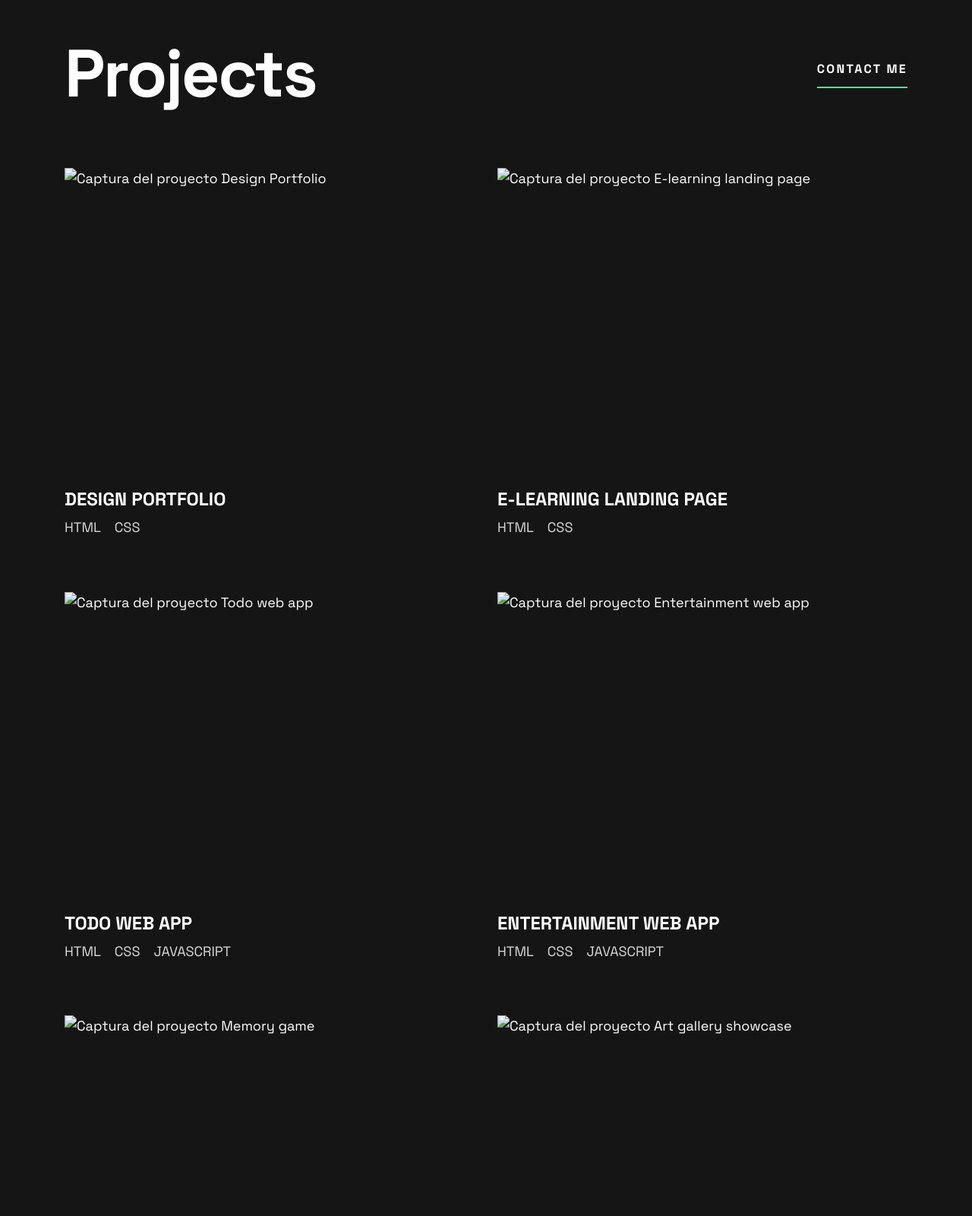
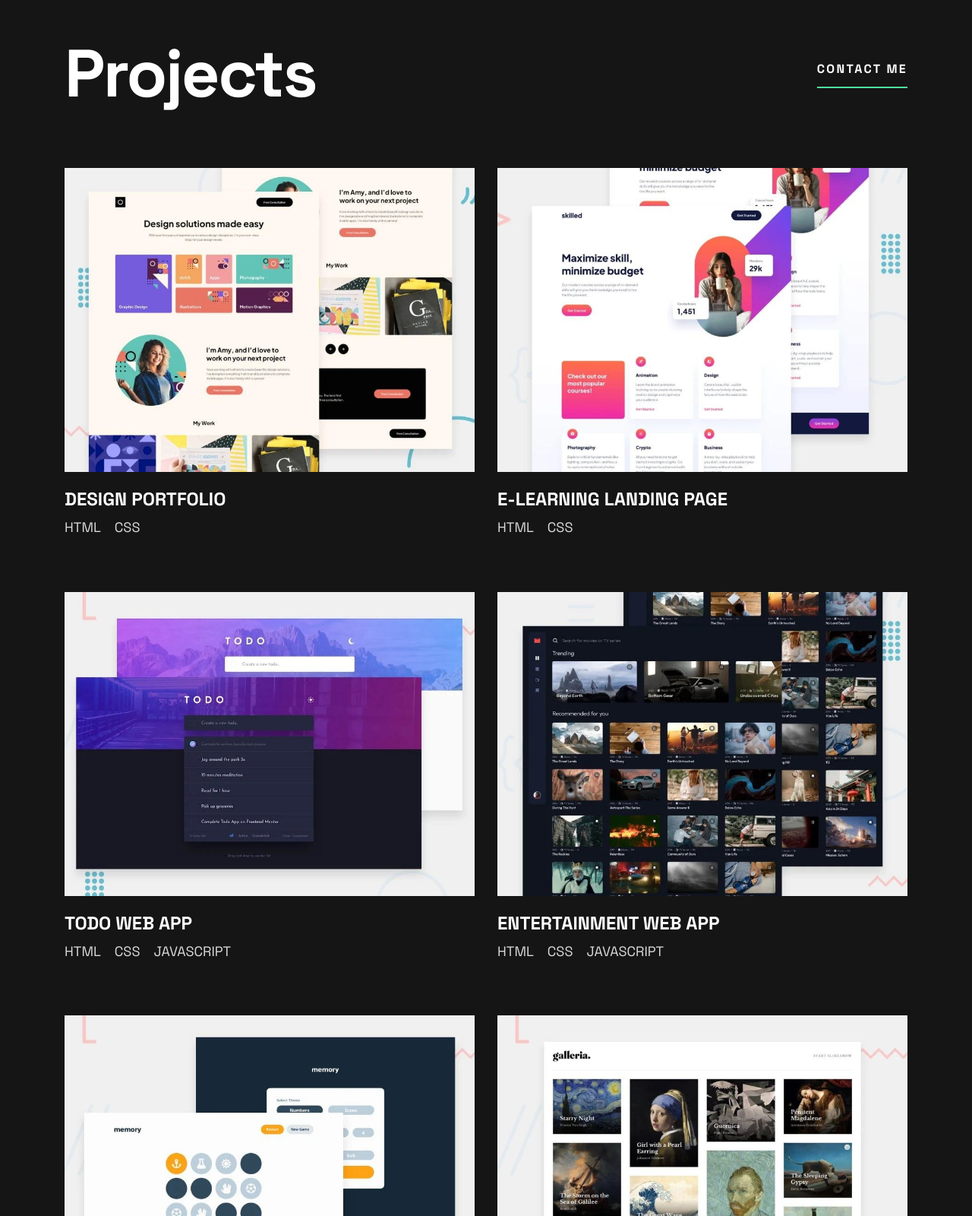
Before and after one commit to SERGIO2644/portfolio., a plain HTML site: page index.html in a window 1280 px wide. Shown: the part 1200-2800 px from the top of the page at 76% size. Drawn offline with Linux system fonts and the light colour scheme.

Commit message:
Update image paths to use portfolio directory

```diff
--- a/index.html
+++ b/index.html
@@ -34,7 +34,7 @@
     <!-- ===== HERO ===== -->
     <section class="hero container">
       <div class="hero__img-box">
-        <img class="hero__img" src="images/profile.png" alt="Foto de perfil de Adam Keyes">
+        <img class="hero__img" src="portfolio/images/profile.png" alt="Foto de perfil de Adam Keyes">
         <span class="circle" aria-hidden="true"></span>
       </div>
       <div class="hero__text">
@@ -66,7 +66,7 @@
       <div class="projects__grid">
         <article class="project">
           <div class="project__img">
-            <img src="images/design-portfolio.jpg" alt="Captura del proyecto Design Portfolio">
+            <img src="portfolio/images/design-portfolio.jpg" alt="Captura del proyecto Design Portfolio">
             <div class="project__overlay">
               <a href="#" class="btn">View project</a>
               <a href="#" class="btn">View code</a>
@@ -79,7 +79,7 @@
 
         <article class="project">
           <div class="project__img">
-            <img src="images/e-learning.jpg" alt="Captura del proyecto E-learning landing page">
+            <img src="portfolio/images/e-learning.jpg" alt="Captura del proyecto E-learning landing page">
             <div class="project__overlay">
               <a href="#" class="btn">View project</a>
               <a href="#" class="btn">View code</a>
@@ -92,7 +92,7 @@
 
         <article class="project">
           <div class="project__img">
-            <img src="images/todo-app.jpg" alt="Captura del proyecto Todo web app">
+            <img src="portfolio/images/todo-app.jpg" alt="Captura del proyecto Todo web app">
             <div class="project__overlay">
               <a href="#" class="btn">View project</a>
               <a href="#" class="btn">View code</a>
@@ -105,7 +105,7 @@
 
         <article class="project">
           <div class="project__img">
-            <img src="images/entertainment.jpg" alt="Captura del proyecto Entertainment web app">
+            <img src="portfolio/images/entertainment.jpg" alt="Captura del proyecto Entertainment web app">
             <div class="project__overlay">
               <a href="#" class="btn">View project</a>
               <a href="#" class="btn">View code</a>
@@ -118,7 +118,7 @@
 
         <article class="project">
           <div class="project__img">
-            <img src="images/memory-game.jpg" alt="Captura del proyecto Memory game">
+           <img src="portfolio/images/memory-game.jpg" alt="Captura del proyecto Memory game">
             <div class="project__overlay">
               <a href="#" class="btn">View project</a>
               <a href="#" class="btn">View code</a>
@@ -131,7 +131,7 @@
 
         <article class="project">
           <div class="project__img">
-            <img src="images/art-gallery.jpg" alt="Captura del proyecto Art gallery showcase">
+            <img src="portfolio/images/art-gallery.jpg" alt="Captura del proyecto Art gallery showcase">
             <div class="project__overlay">
               <a href="#" class="btn">View project</a>
               <a href="#" class="btn">View code</a>
```
